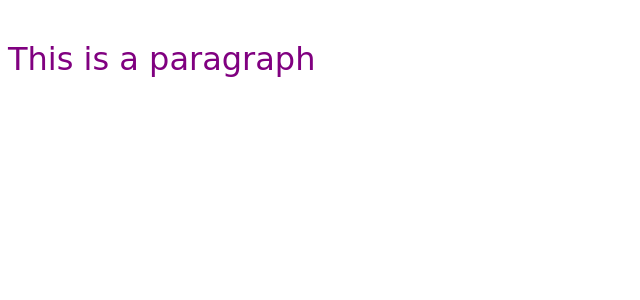
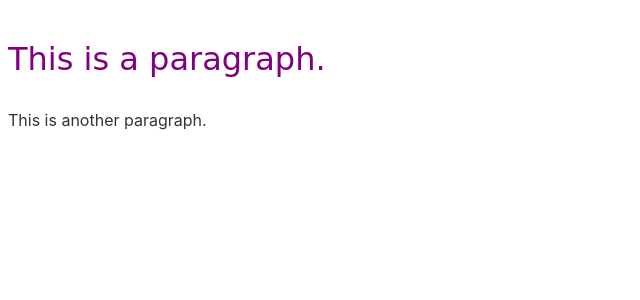
Before and after one commit to saikatdas0790/svelte-tutorial, a Svelte app: page / in a window 1280 px wide. Shown: the top 300 px of the page, without its empty margins (0-640 px from the left). Built offline with nearby package versions, Linux system fonts and the light colour scheme.

Commit message:
introduction - nested components

```diff
--- /dev/null
+++ b/src/1-introduction/e-nested-components/Nested.svelte
@@ -0,0 +1 @@
+<p>This is another paragraph.</p>
--- /dev/null
+++ b/src/1-introduction/e-nested-components/index.svelte
@@ -0,0 +1,14 @@
+<script>
+  import Nested from "./Nested.svelte";
+</script>
+
+<style>
+  p {
+    color: purple;
+    font-family: "Comic Sans MS", cursive;
+    font-size: 2em;
+  }
+</style>
+
+<p>This is a paragraph.</p>
+<Nested></Nested>
--- a/src/App.svelte
+++ b/src/App.svelte
@@ -1,11 +1,13 @@
 <script>
-  import IntroductionBasics from "./1-introduction/a-basics.svelte";
-  import IntroductionAddingData from "./1-introduction/b-adding-data.svelte";
-  import IntroductionDynamicAttributes from "./1-introduction/c-dynamic-attributes.svelte";
-  import IntroductionStyling from "./1-introduction/d-styling.svelte";
+  // import IntroductionBasics from "./1-introduction/a-basics.svelte";
+  // import IntroductionAddingData from "./1-introduction/b-adding-data.svelte";
+  // import IntroductionDynamicAttributes from "./1-introduction/c-dynamic-attributes.svelte";
+  // import IntroductionStyling from "./1-introduction/d-styling.svelte";
+  import IntroductionNestedComponents from "./1-introduction/e-nested-components/index.svelte";
 </script>
 
 <!-- <IntroductionBasics></IntroductionBasics> -->
 <!-- <IntroductionAddingData></IntroductionAddingData> -->
 <!-- <IntroductionDynamicAttributes></IntroductionDynamicAttributes> -->
-<IntroductionStyling></IntroductionStyling>
+<!-- <IntroductionStyling></IntroductionStyling> -->
+<IntroductionNestedComponents></IntroductionNestedComponents>
```
